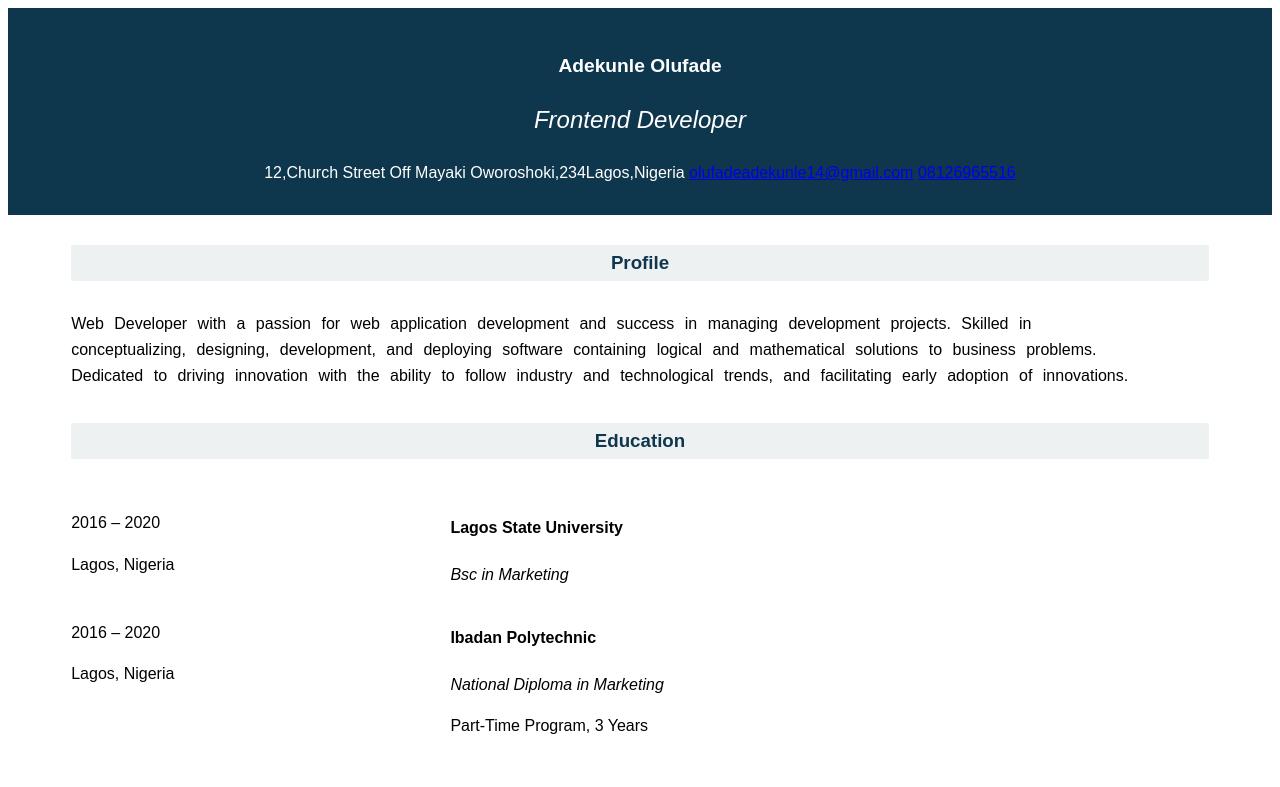
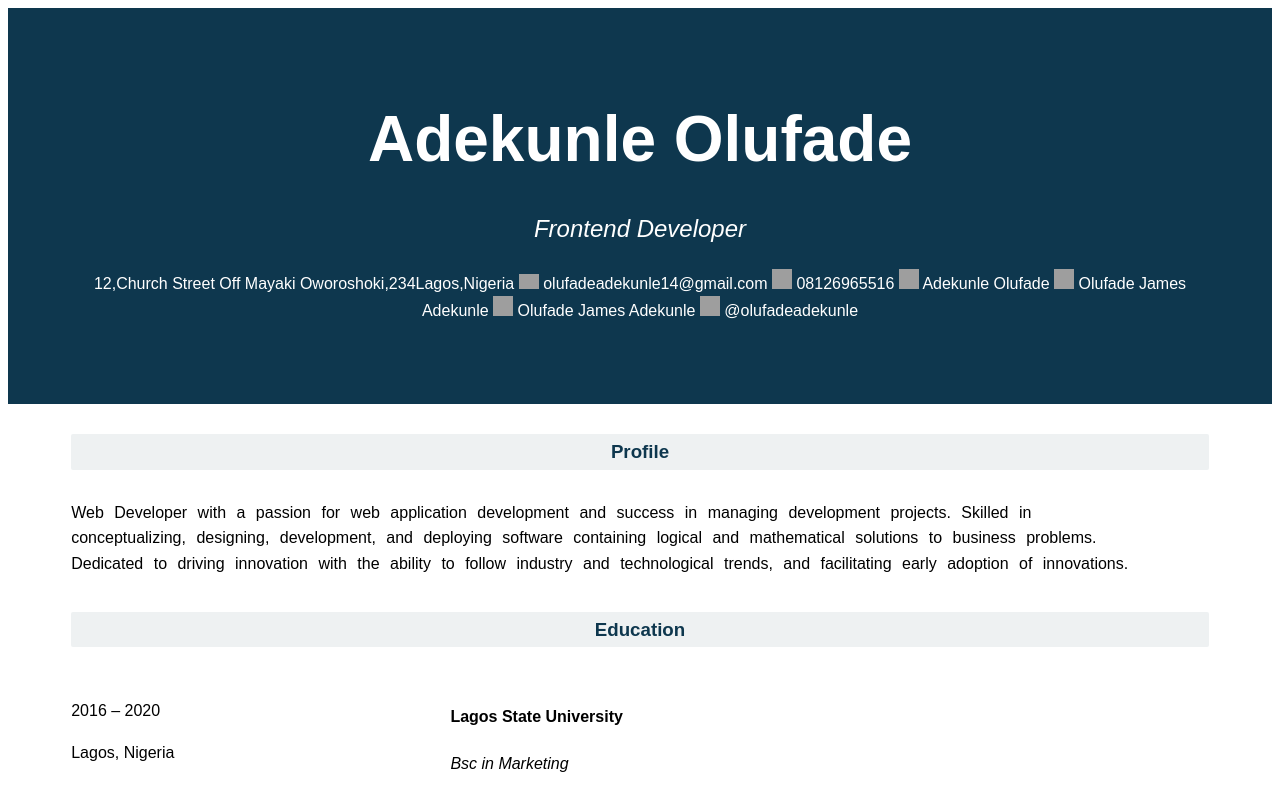
Before and after one commit to Olufade-James/Create-your-portfolio, a plain HTML site: page index.html in a window 1280 px wide. Shown: the top 787 px of the page. Drawn offline with Linux system fonts and the light colour scheme; grey boxes are pictures that could not be loaded.

Commit message:
creating my cv using html and css

```diff
--- a/index.html
+++ b/index.html
@@ -12,10 +12,18 @@
       <h1>Adekunle Olufade</h1>
       <h2>Frontend Developer</h2>
       <span>12,Church Street Off Mayaki Oworoshoki,234Lagos,Nigeria</span>
-      <span class="information">
-          <a href="mailto:olufadeadekunle14@gmail.com" target="_blank">olufadeadekunle14@gmail.com</a>
-      <a href="tell:08126965516" target="_blank">08126965516</a>
-    </span>
+      <img src="https://www.nicepng.com/png/detail/14-147821_email-icon-large-envelope-mail-png-transparent-background.png" alt="Email Icon Large Envelope - Mail Png Transparent Background@nicepng.com" class="mail_icon">
+      <span class="email">olufadeadekunle14@gmail.com</span>
+      <img src="https://www.nicepng.com/png/detail/223-2239246_phone-svg-png-icon-free-download-white-phone.png" alt="Phone Svg Png Icon Free Download - White Phone Icon Psd@nicepng.com" class="phone_icon">
+      <span class="number">08126965516</span>
+      <img src="https://www.nicepng.com/png/detail/916-9162764_download-icon-linkedin-svg-eps-png-psd-ai.png" alt="Download Icon Linkedin Svg Eps Png Psd Ai Vector Color - Linkedin Logo Png@nicepng.com" class="linkedin_icon">
+      <span class="in">Adekunle Olufade</span>
+      <img src="https://www.nicepng.com/png/detail/940-9402277_facebook-icon-link-facebook-white-icon.png" alt="Facebook Icon Link - Facebook White Icon@nicepng.com" class="facebook_icon">
+      <span class="facebook">Olufade James Adekunle</span>
+      <img src="https://www.nicepng.com/png/detail/1-13041_logo-instagram-with-white-circle-background-png-new.png" alt="Logo Instagram With White Circle Background Png - New Instagram Logo Black White@nicepng.com" class="instagram_icon">
+      <span class="instagram">Olufade James Adekunle</span>
+      <img src="https://www.nicepng.com/png/detail/21-213929_twitter-logo-vector-png-clipart-twitter-logo-icon.png" alt="Twitter Logo Vector Png Clipart - Twitter Logo Icon Png@nicepng.com" class="twitter_icon">
+      <span class="twitter">@olufadeadekunle</span>
     </div>
     <div>
         <h3 class="profile">Profile</h3>
@@ -116,4 +124,5 @@
 
     </div>
 </body>
+<footer class="email_foot">olufadeadekunle14@gmail.com</footer>
 </html>
--- a/style.css
+++ b/style.css
@@ -13,20 +13,22 @@
     padding-right: 16mm;
     padding-left: 16mm;
     background-color: rgb(14, 55, 78);
-
     margin: 0px;
-    padding: 30px;
+    padding: 80px;
     border: 0px;
     font: inherit;
     vertical-align: baseline;
     color: white;
 
+
 }
 
 
 h1{
-    font-size: larger;
 
+    font-size: 400%;
+    padding: 0%;
+    margin: 0%;
 
 }
 h2{
@@ -78,14 +80,12 @@ h2{
 }
 
 
-  /* Create two equal columns that floats next to each other */
   .column {
     float: left;
     width: 30%;
     padding-left: 5%;
   }
 
-  /* Clear floats after the columns */
   .row:after {
     content: "";
     display: table;
@@ -98,3 +98,52 @@ h2{
     padding-left: 2%;
     font-weight: bolder;
 }
+
+.email_foot {
+    text-align: center;
+    color: rgba(14, 55, 78);
+    margin-top: 10em;
+
+}
+
+
+.facebook_icon {
+    position: inherit;
+    width: 20px;
+    margin: auto;
+    height: 20px;
+}
+.instagram_icon {
+    position: inherit;
+    width: 20px;
+    margin: auto;
+    height: 20px;
+}
+
+.twitter_icon {
+    position: inherit;
+    width: 20px;
+    margin: auto;
+    height: 20px;
+}
+
+.linkedin_icon {
+    position: inherit;
+    width: 20px;
+    margin: auto;
+    height: 20px;
+}
+
+.phone_icon {
+    position: inherit;
+    width: 20px;
+    margin: auto;
+    height: 20px;
+}
+
+.mail_icon {
+    position: inherit;
+    width: 20px;
+    margin: auto;
+    height: 15px;
+}
```
